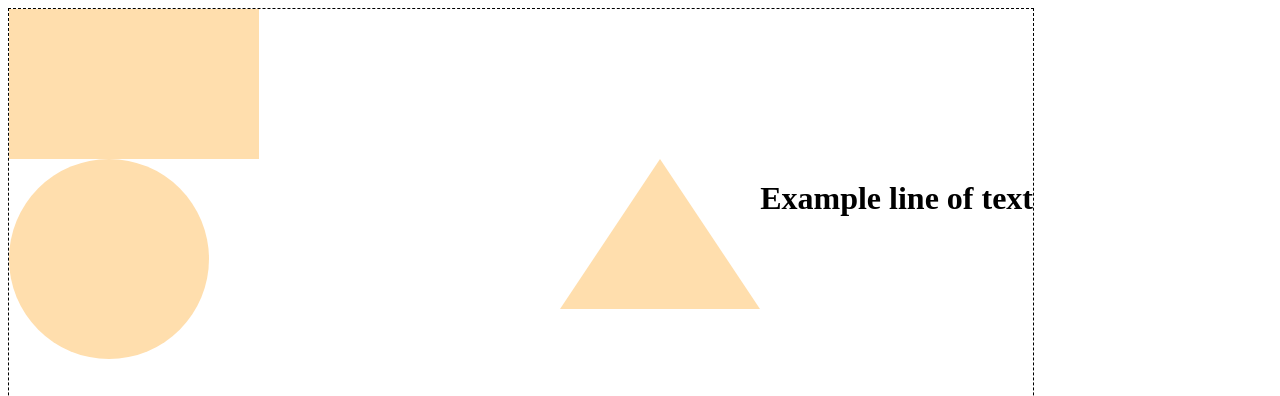
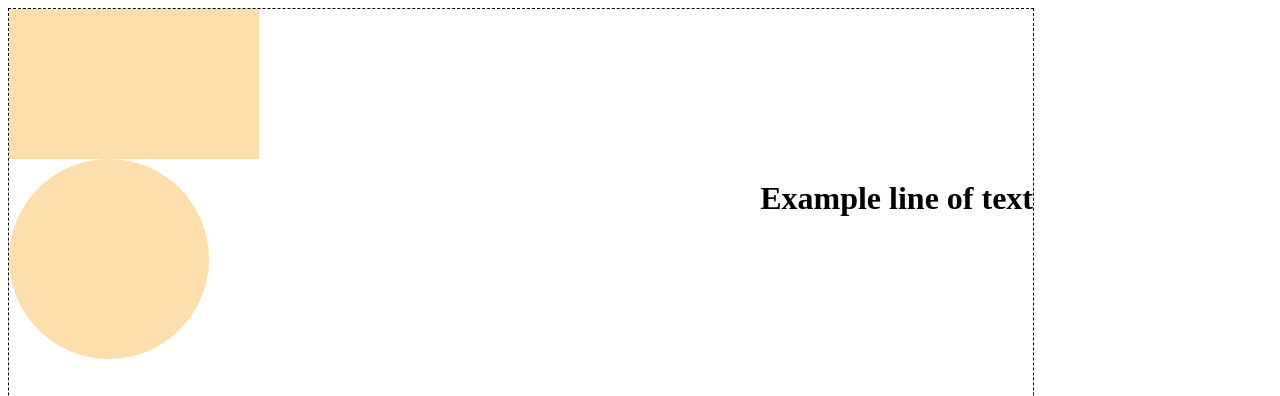
Before and after one commit to kwdowik/zoom-pan, a website: page public/index.html in a window 1280 px wide. Shown: the top 396 px of the page. Drawn offline with Linux system fonts and the light colour scheme.

Commit message:
Deleted triangle element from demo

```diff
--- a/public/index.css
+++ b/public/index.css
@@ -31,14 +31,6 @@ body {
     position: relative;
 }
 
-.triangle {
-    border-left: 100px solid transparent;
-    border-right: 100px solid transparent;
-    border-bottom: 150px solid navajowhite;
-    position: relative;
-    float: right;
-}
-
 .text-area {
     float: right;
     position: relative;
--- a/public/index.html
+++ b/public/index.html
@@ -12,7 +12,6 @@
             <div class="text-area">
                 <h1>Example line of text</p>
             </div>
-            <div class="triangle"></div>
         </div>
     </div>
     <script src="./bundle.min.js"></script>
```
